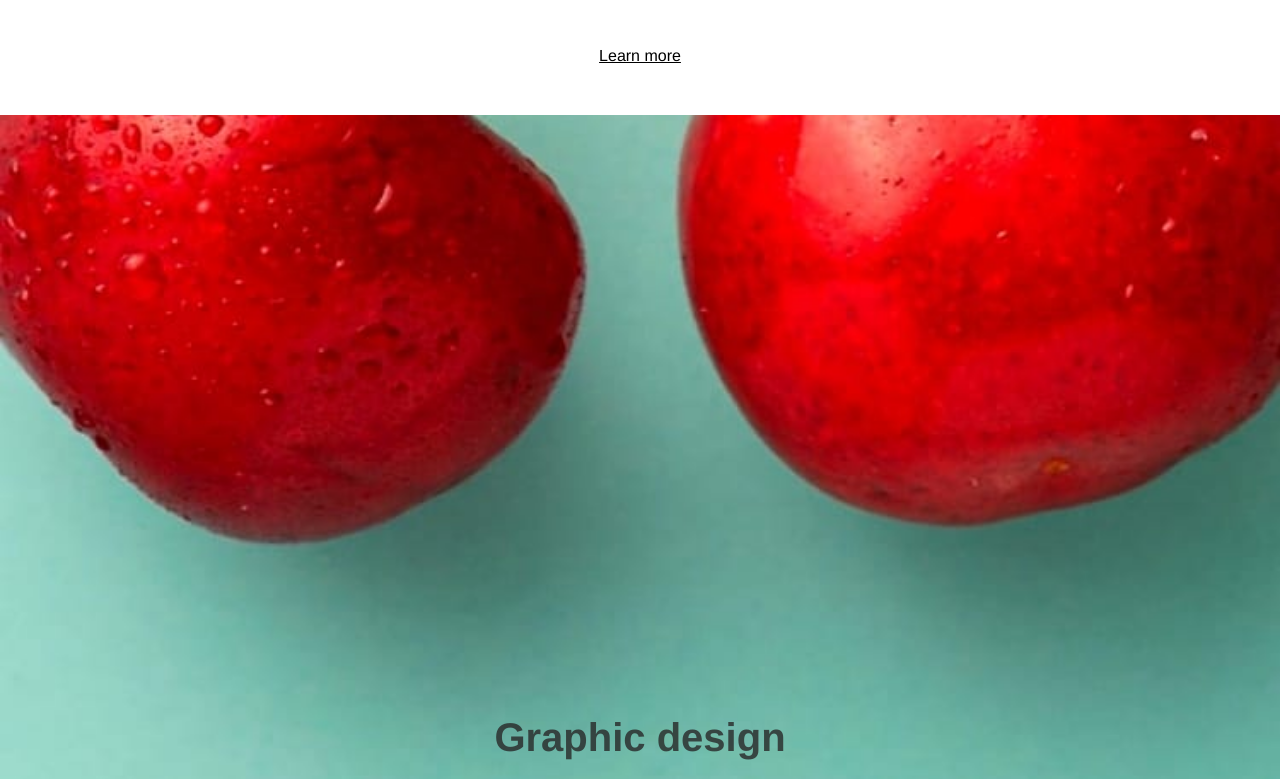
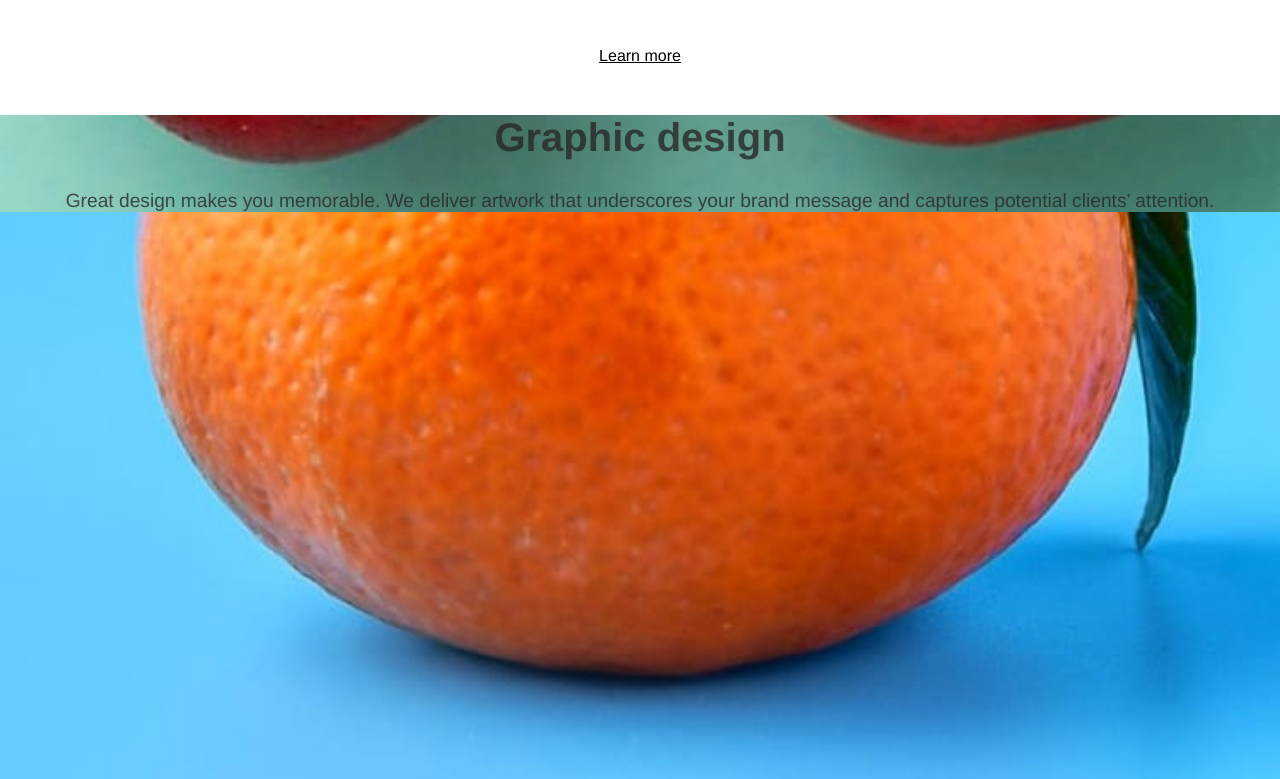
Before and after one commit to matheusaliberto/landing-page, a plain HTML site: page sunnyside-agency-landing-page-main/index.html in a window 1280 px wide. Shown: the part 3141-3920 px from the top of the page. Drawn offline with Linux system fonts and the light colour scheme.

Commit message:
Update style.css

```diff
--- a/sunnyside-agency-landing-page-main/css/style.css
+++ b/sunnyside-agency-landing-page-main/css/style.css
@@ -81,13 +81,11 @@ header{
     color: rgba(39, 39, 39, 0.795);
 }
 .div-design h2{
-    padding-top: 75vh;
     font-size: 2.5em;
 }
 .div-design p{
     font-size: 1.2em;
     margin-top: 30px;
-    padding: 0 5% 20vh;
 }
 .div-photo{
     background: url(../images/mobile/image-photography.jpg) center center/100% no-repeat;
```
